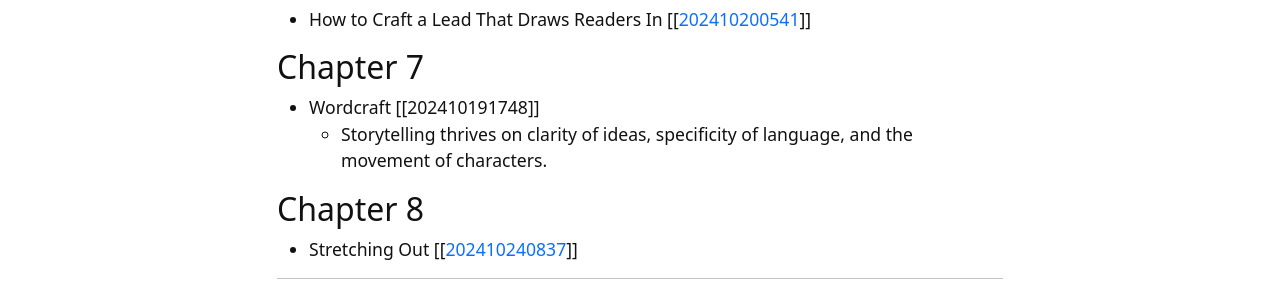
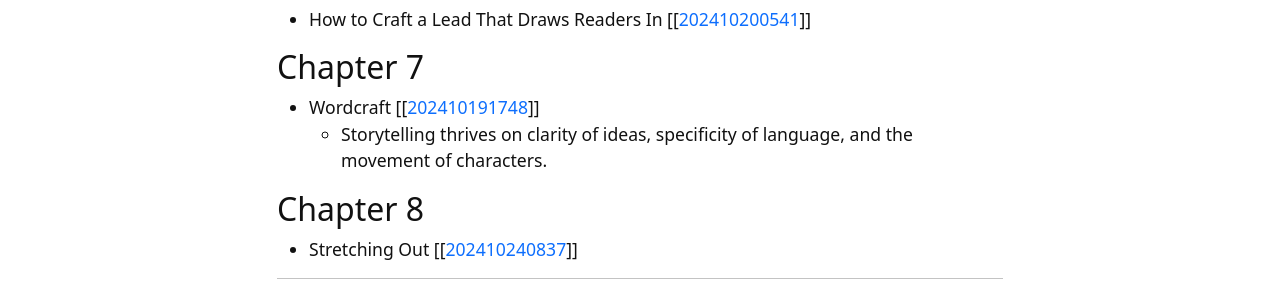
Before and after one commit to woodenzen/JAMM425-Magazine-Feature-Writing, a Jekyll site: the page built from content/2-The Art and Craft of Feature Writing 202408212021.md, in a window 1280 px wide. Shown: the part 765-1056 px from the top of the page. Built offline with Jekyll 4.4.1, drawn with Linux system fonts in a browser that asks for light colours; part of the change alters nothing that is shown.

```diff
--- a/content/2-The Art and Craft of Feature Writing 202408212021.md
+++ b/content/2-The Art and Craft of Feature Writing 202408212021.md
@@ -25,7 +25,7 @@ description: >
 - How to Craft a Lead That Draws Readers In [[[202410200541](202410200541.md)]]
 
 ## Chapter 7
-- Wordcraft [[202410191748]]
+- Wordcraft  [[[202410191748](202410191748.md)]]
     - Storytelling thrives on clarity of ideas, specificity of language, and the movement of characters.
 
 ## Chapter 8
```
